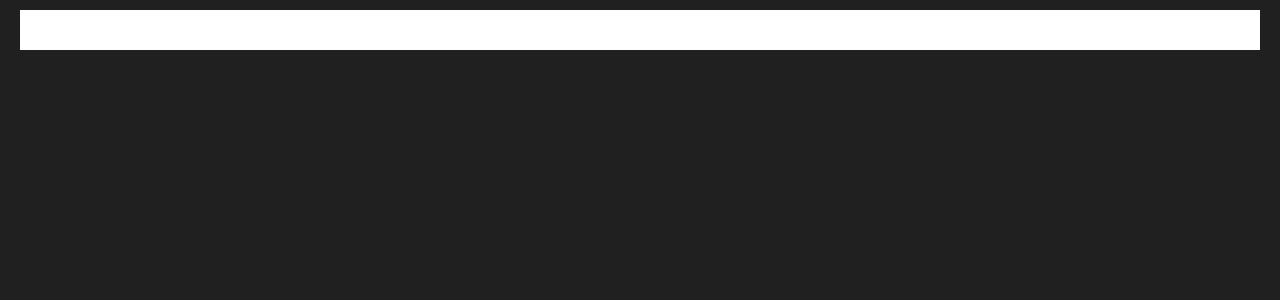
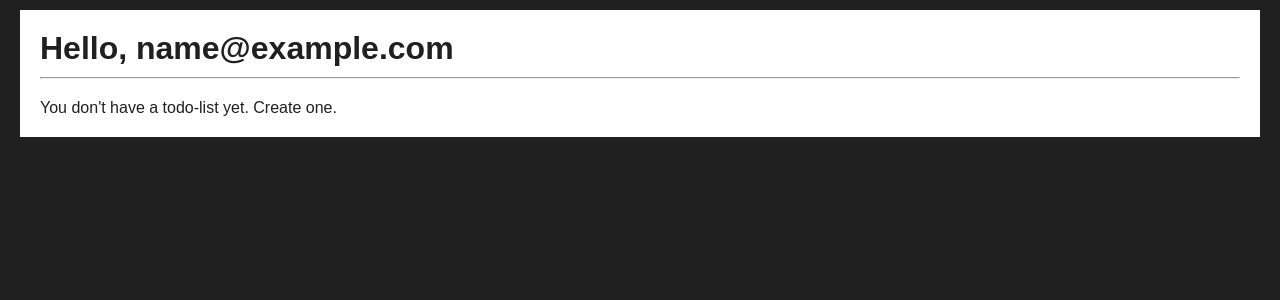
Before and after one commit to 99btyler/todolist-maker, a Flask app: page / in a window 1280 px wide. Shown: the part 78-378 px from the top of the page. Run offline with Flask 2, Linux system fonts and the light colour scheme; the visitor is signed in with stand-in values (Sample User, id 1); data comes from the database, SQL or seed files in the repository.

Commit message:
Added content to home.html

```diff
--- a/src/todolistmaker/templates/pages/home.html
+++ b/src/todolistmaker/templates/pages/home.html
@@ -1,5 +1,17 @@
 {% extends "page.html" %}
 
 {% block content %}
-    <!-- ... -->
+
+    {% if current_user.is_authenticated %}
+
+        <h1>Hello, {{ current_user.email }}</h1>
+        <hr>
+        <p>You don't have a todo-list yet. Create one.</p>
+
+    {% else %}
+
+        <p>success is not the result of doing an extraordinary thing once, but the result of doing many unextraordinary things over a long period of time</p>
+
+    {% endif %}
+
 {% endblock %}
```
